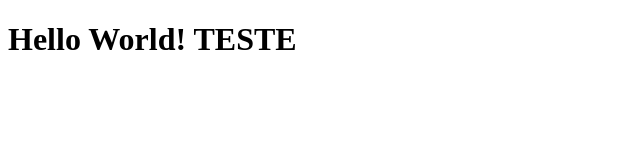
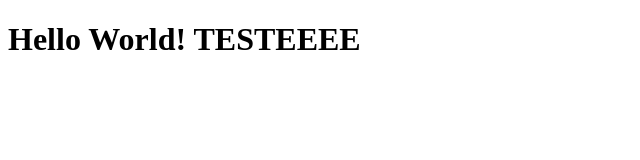
Before and after one commit to booFelipe/hubPages, a plain HTML site: page teste.html in a window 1280 px wide. Shown: the whole page, without its empty margins (0-640 px from the left). Drawn offline with Linux system fonts and the light colour scheme.

Commit message:
Update teste.html

```diff
--- a/teste.html
+++ b/teste.html
@@ -5,7 +5,7 @@
     </head>
     <body>
 		<h1>
-			Hello World! TESTE
+			Hello World! TESTEEEE
 		</h1>
     </body>
 </html>
```
